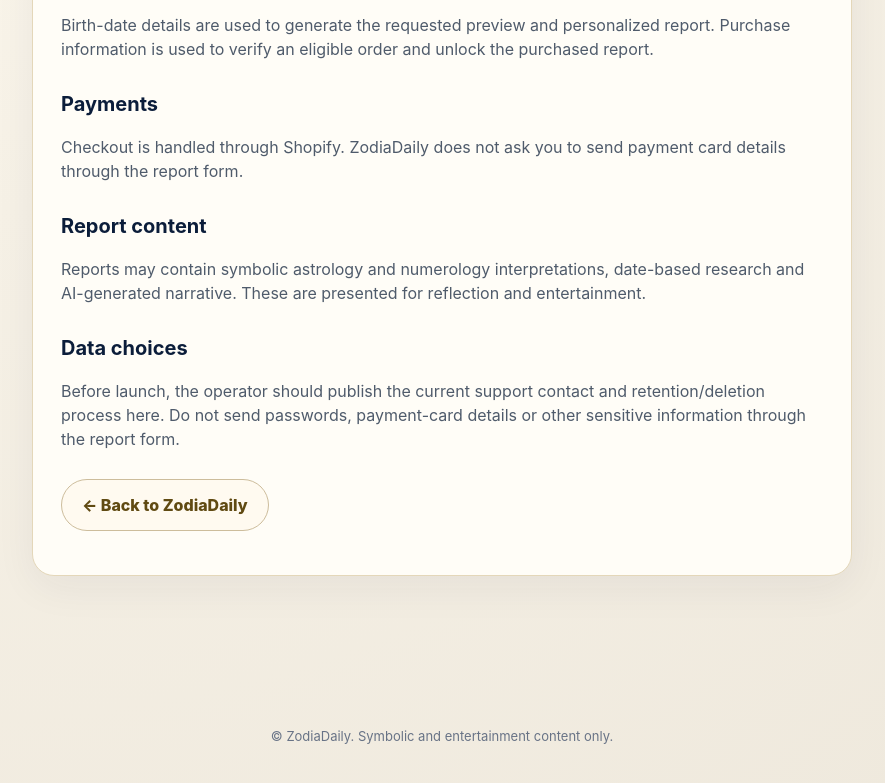
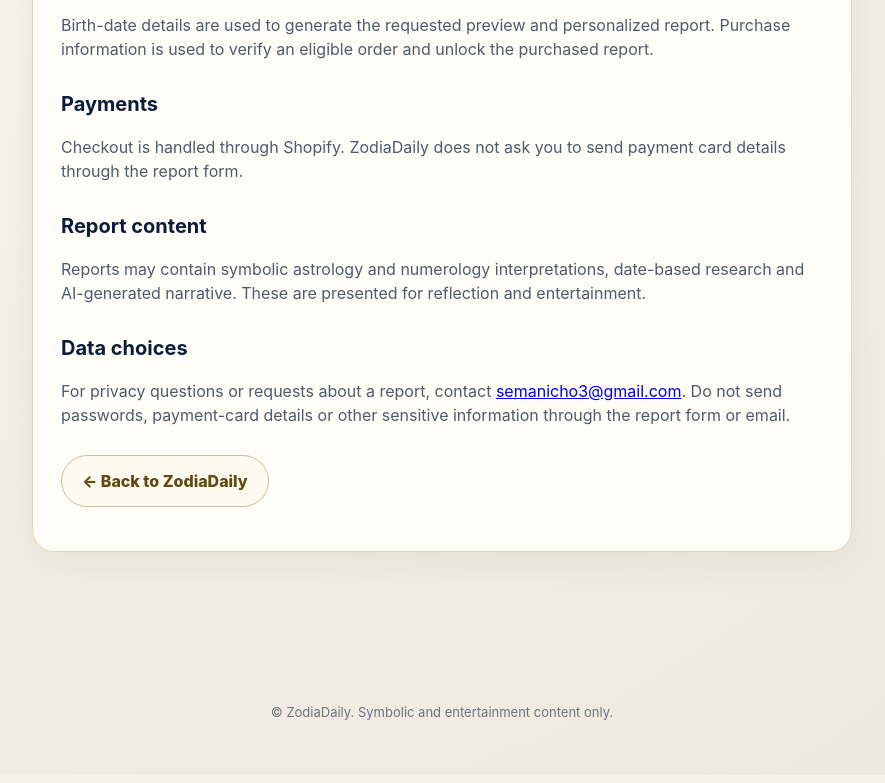
Before and after one commit to nichosema/zodiadaily-full-stack, a website: page frontend/privacy.html in a window 1280 px wide. Shown: the part 526-1309 px from the top of the page, without its empty margins (198-1083 px from the left). Drawn offline with Linux system fonts and the light colour scheme.

Commit message:
Complete privacy support contact

```diff
--- a/frontend/privacy.html
+++ b/frontend/privacy.html
@@ -10,7 +10,7 @@
 <h2>How information is used</h2><p>Birth-date details are used to generate the requested preview and personalized report. Purchase information is used to verify an eligible order and unlock the purchased report.</p>
 <h2>Payments</h2><p>Checkout is handled through Shopify. ZodiaDaily does not ask you to send payment card details through the report form.</p>
 <h2>Report content</h2><p>Reports may contain symbolic astrology and numerology interpretations, date-based research and AI-generated narrative. These are presented for reflection and entertainment.</p>
-<h2>Data choices</h2><p>Before launch, the operator should publish the current support contact and retention/deletion process here. Do not send passwords, payment-card details or other sensitive information through the report form.</p>
+<h2>Data choices</h2><p>For privacy questions or requests about a report, contact <a href="mailto:semanicho3@gmail.com">semanicho3@gmail.com</a>. Do not send passwords, payment-card details or other sensitive information through the report form or email.</p>
 <p><a class="hero-secondary" href="./index.html">← Back to ZodiaDaily</a></p></section></main>
 <footer><p>© ZodiaDaily. Symbolic and entertainment content only.</p></footer>
 </body></html>
```
